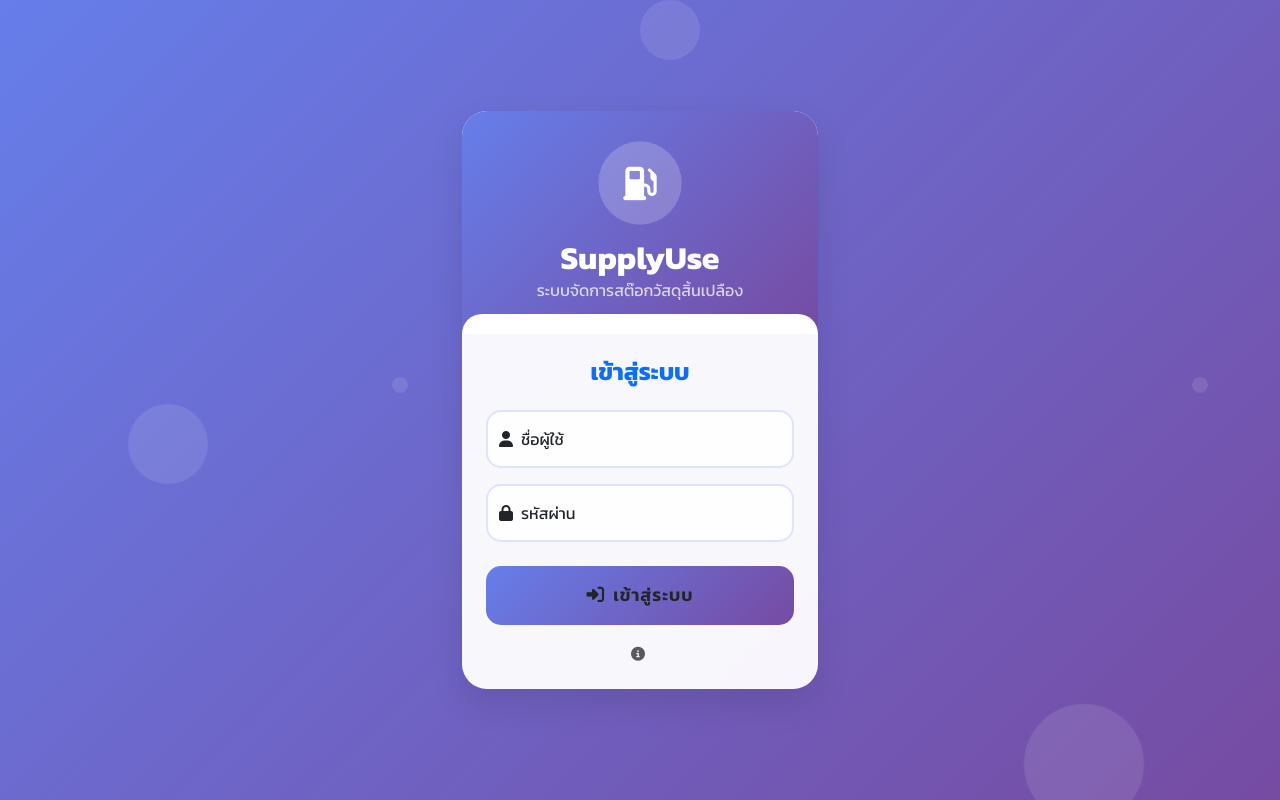
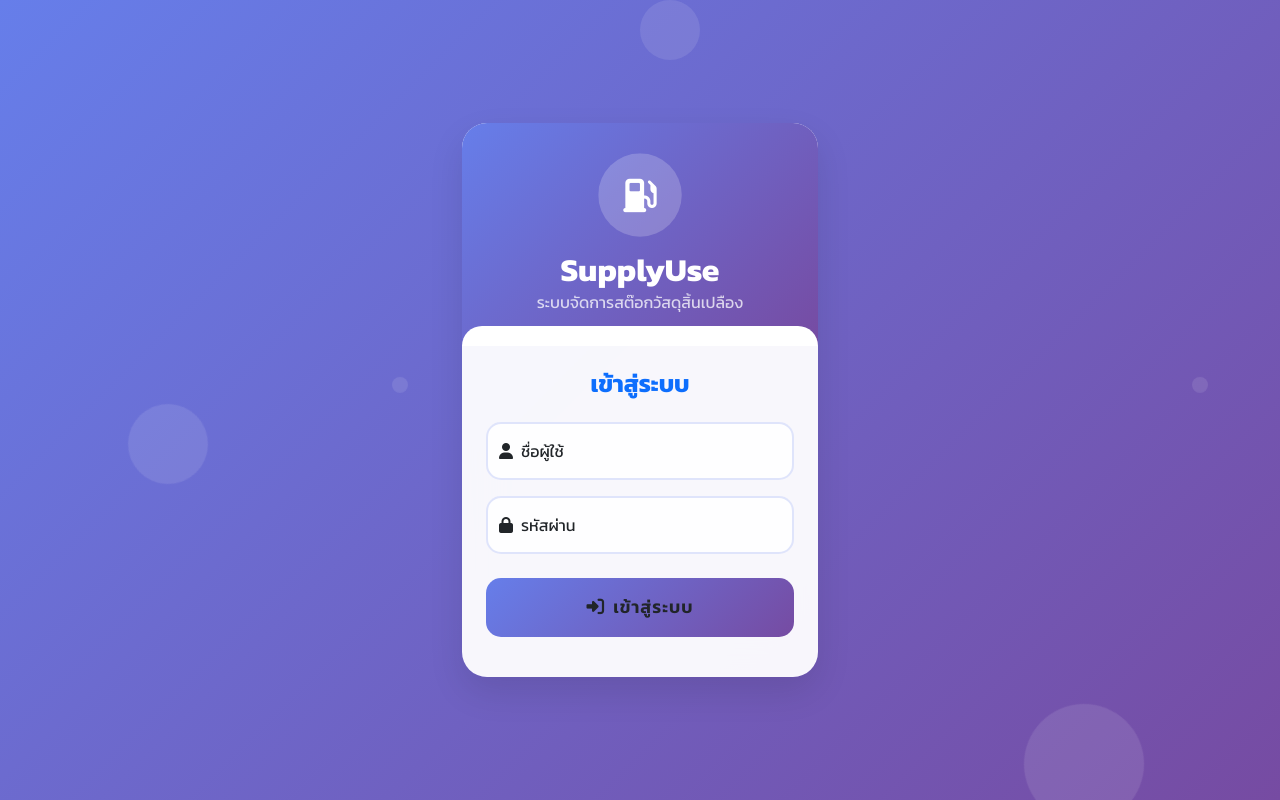
Before and after one commit to saowarosPum11/supplyuse, a Flask app: page /login in a window 1280 px wide. Run offline with Flask 3, Linux system fonts and the light colour scheme.

Commit message:
Remove login credentials display and update user management

```diff
--- a/templates/login.html
+++ b/templates/login.html
@@ -256,12 +256,7 @@
                             </button>
                         </form>
 
-                        <div class="text-center">
-                            <small class="text-muted">
-                                <i class="fas fa-info-circle me-1"></i>
-                                <!-- ใช้รหัส: 63010468 / 63010468 -->
-                            </small>
-                        </div>
+
                     </div>
                 </div>
             </div>
```
